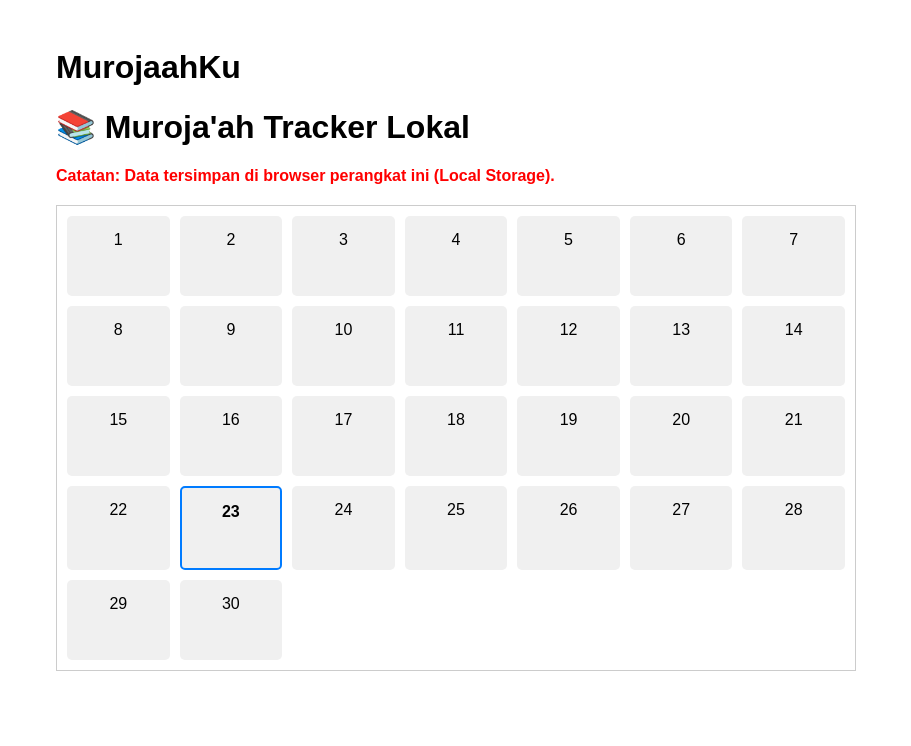
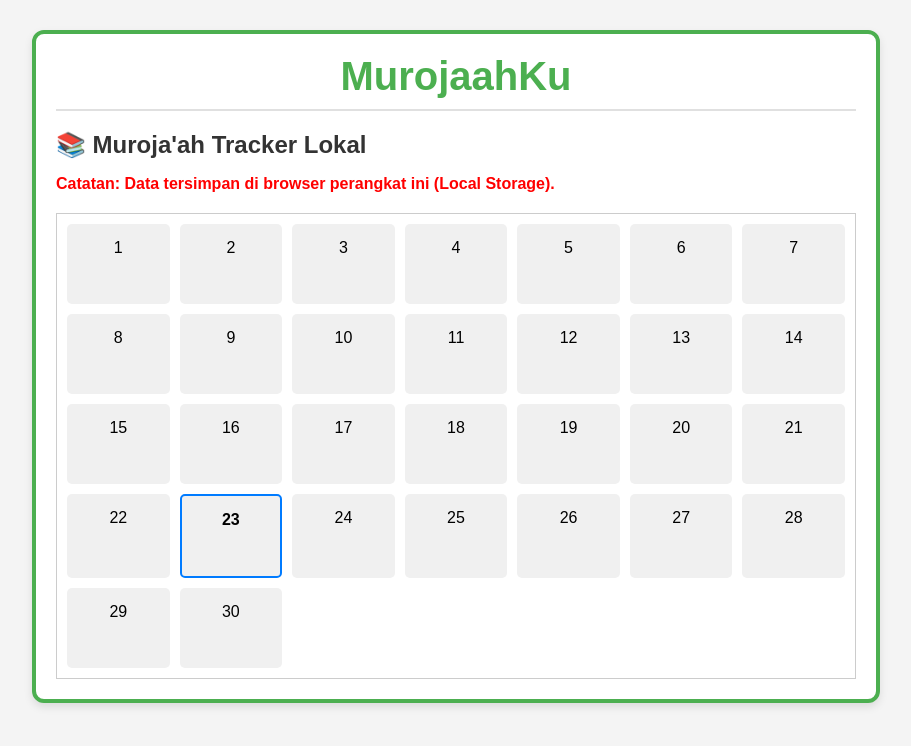
Before and after one commit to firoserdyan-blip/MurojaahKu, a plain HTML site: page index.html in a window 1280 px wide. Shown: the whole page, without its empty margins (184-1095 px from the left). Drawn offline with Linux system fonts and the light colour scheme.

Commit message:
Update styles.css

```diff
--- a/styles.css
+++ b/styles.css
@@ -1,10 +1,42 @@
-/* src/styles.css */
+/* -------------------------------------------------------------------- */
+/* styles.css - Kode CSS LENGKAP untuk Muroja'ah Tracker (Vanilla JS) */
+/* -------------------------------------------------------------------- */
+
+body {
+    background-color: #f4f4f4; /* Latar belakang body agar border terlihat jelas */
+    margin: 0;
+    padding: 0;
+}
 
 .app-container {
   padding: 20px;
   max-width: 800px;
-  margin: 0 auto;
+  margin: 30px auto;
   font-family: sans-serif;
+
+  /* --- Styling Permintaan Anda --- */
+  border: 4px solid #4CAF50; /* Border hijau tebal di sekeliling website */
+  border-radius: 12px;
+  background-color: white;   /* Latar belakang konten di dalam border (putih) */
+  box-shadow: 0 4px 8px rgba(0, 0, 0, 0.1);
+}
+
+/* Styling untuk judul utama yang Anda minta */
+.main-header {
+    text-align: center;
+    color: #4CAF50; /* Warna hijau */
+    font-size: 2.5em;
+    margin-top: 0; /* Hilangkan margin atas bawaan */
+    margin-bottom: 20px;
+    border-bottom: 2px solid #e0e0e0;
+    padding-bottom: 10px;
+}
+
+/* Judul "Tracker Lokal" */
+h1 {
+    color: #333;
+    font-size: 1.5em;
+    margin-top: 0;
 }
 
 /* --- Kalender --- */
@@ -15,6 +47,7 @@
   margin-top: 20px;
   border: 1px solid #ccc;
   padding: 10px;
+  background-color: #ffffff; /* Memastikan background putih */
 }
 
 .calendar-day {
@@ -25,6 +58,7 @@
   cursor: pointer;
   position: relative;
   min-height: 50px;
+  transition: background-color 0.2s;
 }
 
 .calendar-day:hover {
@@ -37,7 +71,7 @@
 }
 
 .calendar-day.has-data {
-    background-color: #d4edda;
+    background-color: #d4edda; /* Hijau muda saat ada data */
     border: 1px solid #c3e6cb;
 }
 
@@ -49,7 +83,7 @@
     font-size: 1.2em;
 }
 
-/* --- Modal --- */
+/* --- Modal (Pop-up) --- */
 .modal-overlay {
   position: fixed;
   top: 0;
@@ -103,11 +137,12 @@
 .juz-item, .surah-item {
     padding: 15px;
     border: 1px solid #007bff;
-    background-color: #e9f5ff;
+    background-color: #e9f5ff; /* Biru muda */
     border-radius: 5px;
     cursor: pointer;
     font-size: 1em;
     transition: background-color 0.2s;
+    text-align: center;
 }
 
 .juz-item:hover, .surah-item:hover {
@@ -122,7 +157,7 @@
     overflow-y: auto;
 }
 
-/* --- Teks Surah --- */
+/* --- Teks Surah Display --- */
 .surah-text-display {
     background-color: #f9f9f9;
     padding: 15px;
@@ -139,15 +174,17 @@
     font-family: 'Times New Roman', serif;
     text-align: right;
     line-height: 2.2;
+    margin: 0;
 }
 
-/* --- Catatan --- */
+/* --- Catatan dan Tombol --- */
 .catatan-section textarea {
     width: 100%;
     padding: 10px;
     margin-top: 5px;
     border: 1px solid #ccc;
     border-radius: 4px;
+    box-sizing: border-box; /* Agar padding tidak melebarkan elemen */
 }
 
 .save-button {
@@ -159,6 +196,11 @@
     cursor: pointer;
     margin-top: 10px;
     float: right;
+    transition: background-color 0.2s;
+}
+
+.save-button:hover {
+    background-color: #218838;
 }
 
 .back-button {
@@ -169,6 +211,11 @@
     border-radius: 5px;
     cursor: pointer;
     margin-top: 10px;
+    transition: background-color 0.2s;
+}
+
+.back-button:hover {
+    background-color: #5a6268;
 }
 
 .existing-progress-view {
```
